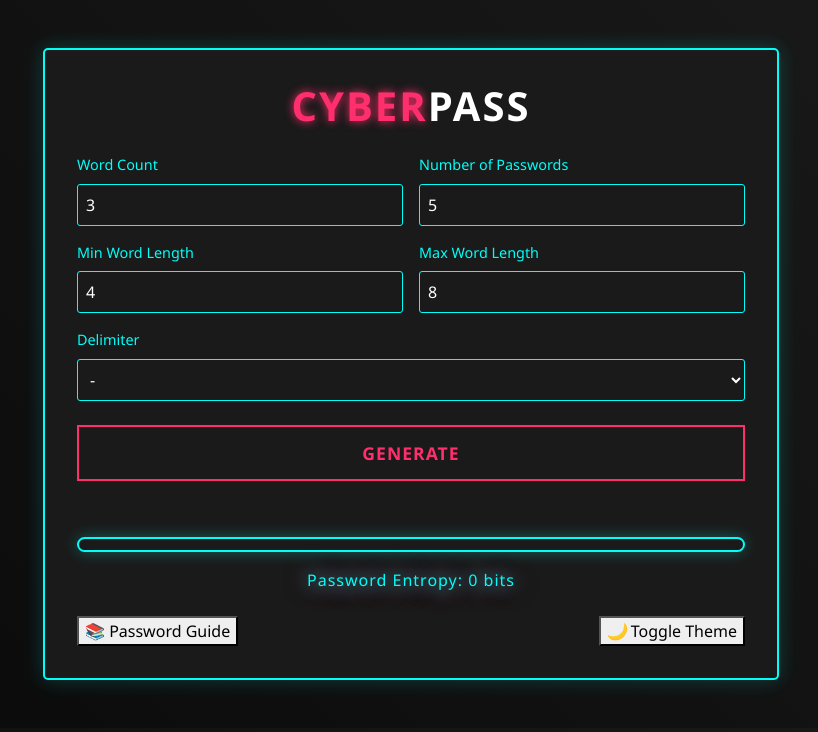
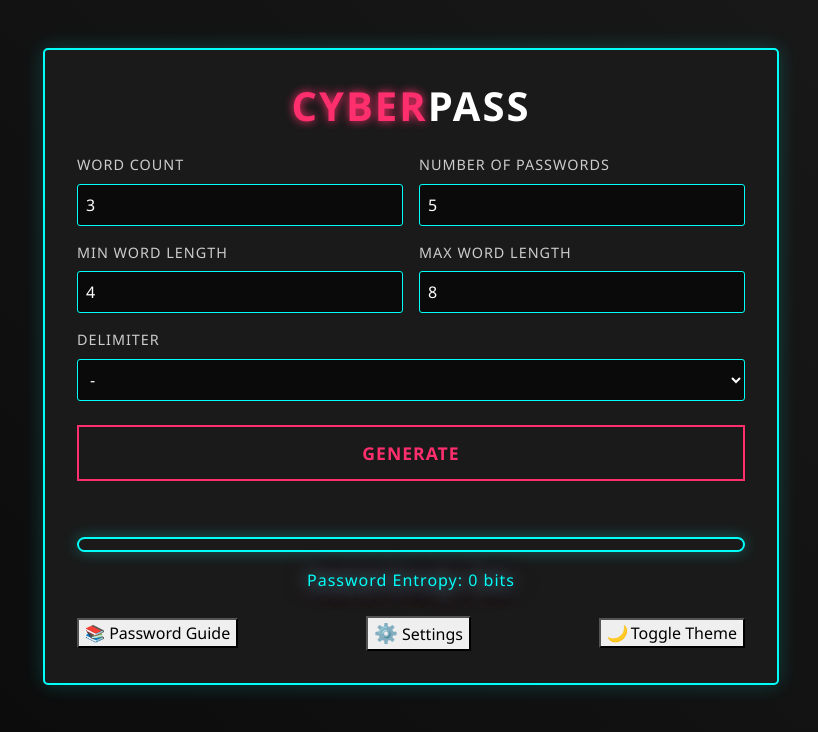
Before and after one commit to johnfkraus/cyber-pass-scrabble, a Flask app: page / in a window 1280 px wide. Shown: the top 732 px of the page, without its empty margins (229-1047 px from the left). Run offline with Flask 3, Linux system fonts and the light colour scheme; some libraries are stand-ins or nearby versions.

Commit message:
Agent query: Can you click the Settings button and verify if: 1. The configuration modal appears with proper styling, 2. You can change and save settings, and 3. The settings persist when you reload the page?
Add configurable password generation settings modal.

Screenshot: https://storage.googleapis.com/screenshot-production-us-central1/e6c7ce1f-ce23-40b0-956c-1034d7dd3d73/e8284a6c-69ee-40d4-a559-0c0d7f4986ca.jpg

```diff
--- a/static/css/style.css
+++ b/static/css/style.css
@@ -372,3 +372,48 @@
     50% { width: 70%; }
     100% { width: 30%; }
 }
+
+/* Configuration Modal Styles */
+.config-form {
+    display: flex;
+    flex-direction: column;
+    gap: 1.5rem;
+}
+
+.config-group {
+    display: flex;
+    flex-direction: column;
+    gap: 0.5rem;
+}
+
+.config-actions {
+    display: flex;
+    justify-content: flex-end;
+}
+
+.cyber-input {
+    background: var(--bg-primary);
+    border: 1px solid var(--border-color);
+    color: var(--text-primary);
+    padding: 0.5rem;
+    border-radius: 3px;
+    font-size: 1rem;
+    transition: all 0.3s;
+}
+
+.cyber-input:focus {
+    outline: none;
+    border-color: var(--neon-blue);
+    box-shadow: 0 0 10px rgba(0, 255, 249, 0.2);
+}
+
+.cyber-label {
+    color: var(--text-secondary);
+    font-size: 0.9rem;
+    text-transform: uppercase;
+    letter-spacing: 1px;
+}
+
+.config-icon {
+    font-size: 1.2rem;
+}
--- a/static/js/animations.js
+++ b/static/js/animations.js
@@ -217,10 +217,64 @@
     });
 }
 
-// Initialize tutorial when DOM is loaded
+// Configuration Modal Functionality
+function initConfig() {
+    const configBtn = document.getElementById('configBtn');
+    const configModal = document.getElementById('configModal');
+    const configForm = document.getElementById('configForm');
+    const closeConfigModal = configModal.querySelector('.close-modal');
+
+    // Load saved settings
+    function loadSavedSettings() {
+        const settings = JSON.parse(localStorage.getItem('passwordSettings') || '{}');
+        if (settings.wordCount) document.getElementById('defaultWordCount').value = settings.wordCount;
+        if (settings.passwordCount) document.getElementById('defaultPasswordCount').value = settings.passwordCount;
+        if (settings.minLength) document.getElementById('defaultMinLength').value = settings.minLength;
+        if (settings.maxLength) document.getElementById('defaultMaxLength').value = settings.maxLength;
+    }
+
+    // Save settings
+    configForm.addEventListener('submit', (e) => {
+        e.preventDefault();
+        const settings = {
+            wordCount: parseInt(document.getElementById('defaultWordCount').value),
+            passwordCount: parseInt(document.getElementById('defaultPasswordCount').value),
+            minLength: parseInt(document.getElementById('defaultMinLength').value),
+            maxLength: parseInt(document.getElementById('defaultMaxLength').value)
+        };
+        localStorage.setItem('passwordSettings', JSON.stringify(settings));
+
+        // Update main form with new defaults
+        document.getElementById('wordCount').value = settings.wordCount;
+        document.getElementById('passwordCount').value = settings.passwordCount;
+        document.getElementById('minLength').value = settings.minLength;
+        document.getElementById('maxLength').value = settings.maxLength;
+
+        configModal.style.display = 'none';
+        showNotification('Settings saved successfully!');
+    });
+
+    configBtn.addEventListener('click', () => {
+        loadSavedSettings();
+        configModal.style.display = 'block';
+    });
+
+    closeConfigModal.addEventListener('click', () => {
+        configModal.style.display = 'none';
+    });
+
+    configModal.addEventListener('click', (e) => {
+        if (e.target === configModal) {
+            configModal.style.display = 'none';
+        }
+    });
+}
+
+// Initialize tutorial and configuration when DOM is loaded
 document.addEventListener('DOMContentLoaded', () => {
     // ... (existing initialization code)
 
-    // Initialize tutorial
+    // Initialize tutorial and config
     initTutorial();
+    initConfig();
 });
--- a/templates/index.html
+++ b/templates/index.html
@@ -65,6 +65,10 @@
                             <span class="tutorial-icon">📚</span>
                             <span class="tutorial-text">Password Guide</span>
                         </button>
+                        <button id="configBtn" class="cyber-button-small">
+                            <span class="config-icon">⚙️</span>
+                            <span class="config-text">Settings</span>
+                        </button>
                         <button id="themeToggle" class="cyber-button-small">
                             <i class="theme-icon"></i>
                             <span class="theme-text">Toggle Theme</span>
```
Also changed, not shown: other parts of templates/index.html (+35 -0 lines).
